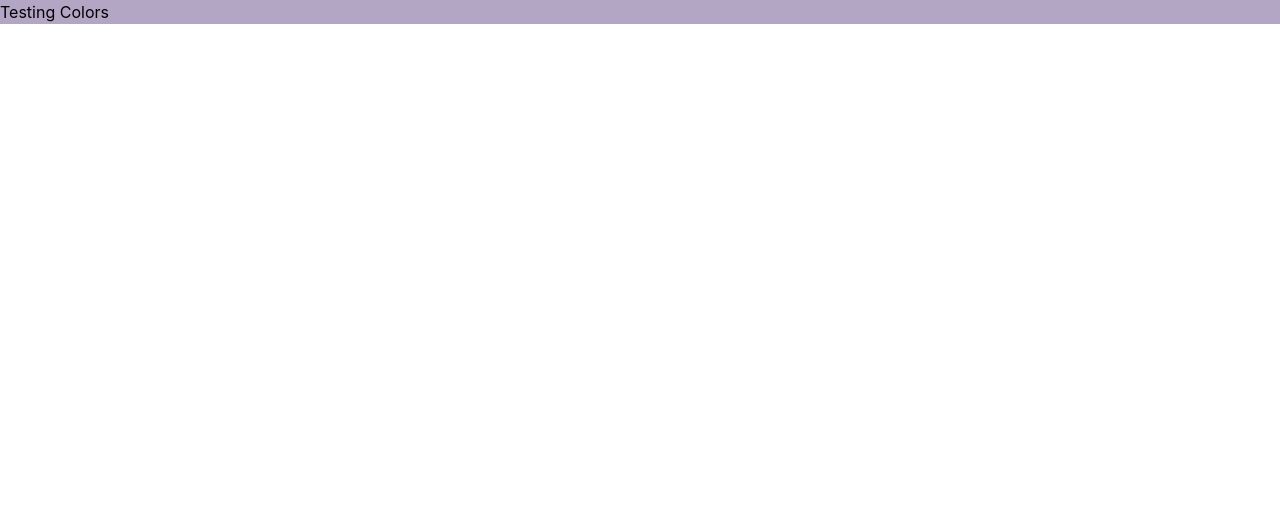
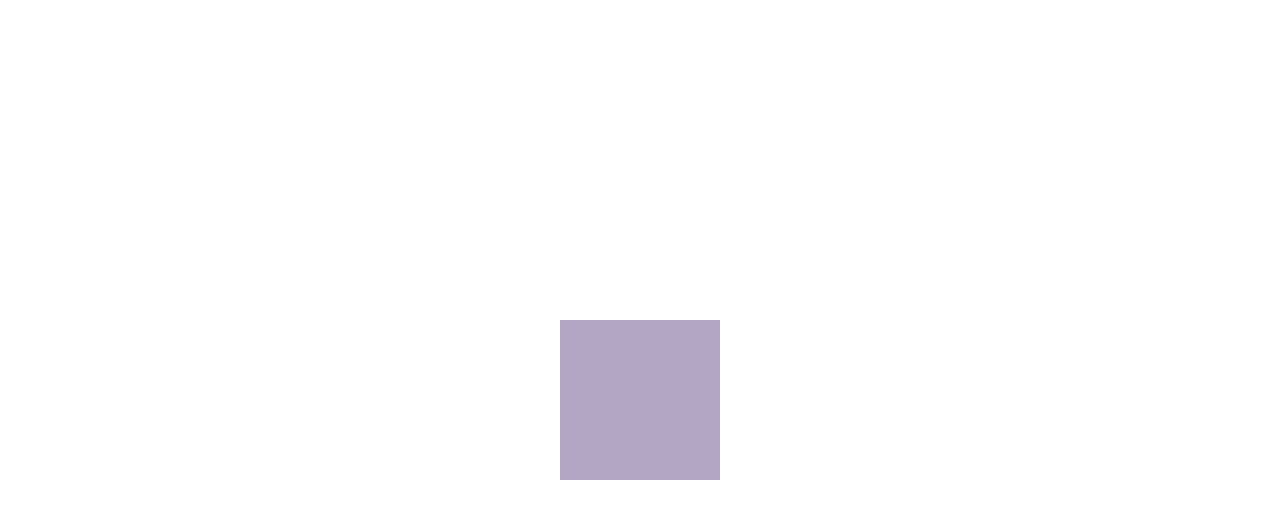
Before and after one commit to Valllerian/Color-Palette-App, a React (Create React App) app: page / in a window 1280 px wide. Shown: the top 518 px of the page. Built offline with nearby package versions, Linux system fonts and the light colour scheme.

Commit message:
Box restyled and positioned

```diff
--- a/src/Board/Board.jsx
+++ b/src/Board/Board.jsx
@@ -7,7 +7,7 @@ const Board = () => {
     let style = "#" + randomColor;
 
   return (
-    <div>
+    <div className='grid place-items-center h-screen'>
         <Color color = {style}/>
     </div>
   )
--- a/src/Color/Color.jsx
+++ b/src/Color/Color.jsx
@@ -4,10 +4,9 @@ const Color = (props) => {
 
     let random = props.color
 
-
   return (
     <div id="test">
-        <div style={{backgroundColor: random}}>Testing Colors</div>
+        <div style={{backgroundColor: random}} className="text-white h-40 w-40"></div>
     </div>
   )
 }
```
